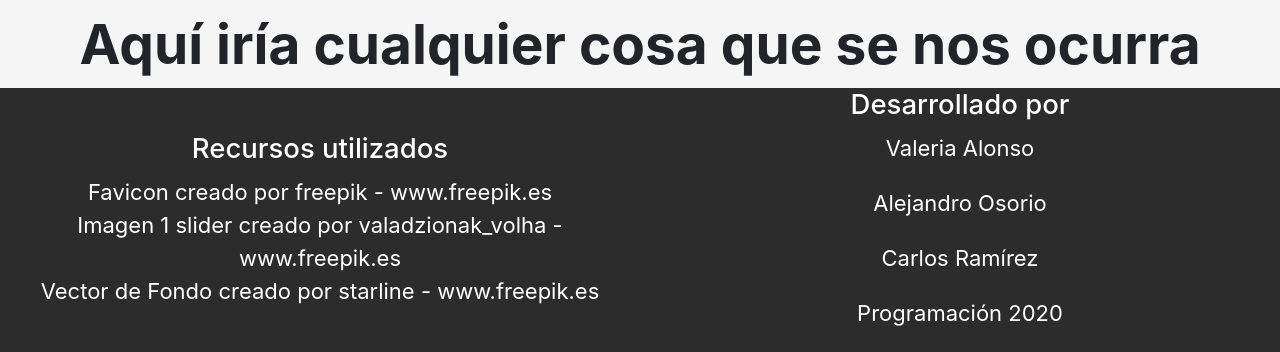
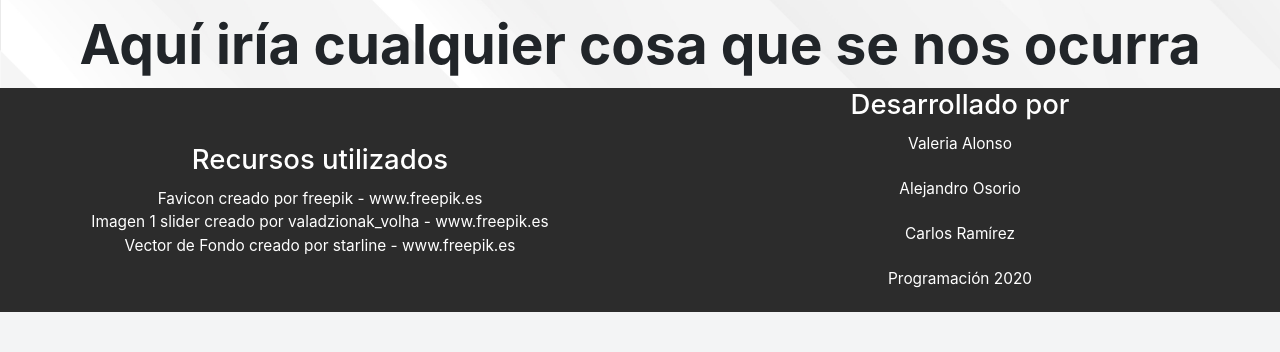
Before and after one commit to w1sec0d/amazonia, a PHP site: page / in a window 1280 px wide. Shown: the part 1163-1515 px from the top of the page. After the commit the page ends 1475 px from the top, so only its background shows below. Run offline with PHP 8.4, Linux system fonts and the light colour scheme; some libraries are stand-ins or nearby versions.

Commit message:
version 0.9

```diff
--- a/assets/css/style.css
+++ b/assets/css/style.css
@@ -28,6 +28,7 @@ html {
 body {
     background: url("../img/sliderBackground.jpg");
     background-size: cover;
+    overflow-x: hidden;
 }
 
 #carousel {
@@ -53,6 +54,7 @@ body {
 }
 
 footer {
+    font-size: 0.7rem;
     background-color: rgb(44, 44, 44);
     color: white;
 }
@@ -64,6 +66,10 @@ footer a {
 footer a:hover {
     color: lightgreen;
     text-decoration: none;
+}
+
+#texto-slide2 {
+    font-size: 1.6rem;
 }
 
 
--- a/index.php
+++ b/index.php
@@ -19,8 +19,8 @@
 </head>
 
 <body>
-    <div class="container-fluid margin-0 padding-0">
-        <div class="row w-100 justify-content-center align-items-center margin-0 padding-0">
+    <div class="container-fluid">
+        <div class="row justify-content-center align-items-center">
             <nav class="navbar navbar-expand-lg navbar-light bg-light w-100">
                 <a class="navbar-brand" href="#">
                     <img src="./assets/img/logo.png" width="30" height="30" class="d-inline-block align-top" id="navbar-logo">
@@ -46,7 +46,7 @@
                     </ul>
                 </div>
             </nav>
-            <div class="row w-100 h-100 justify-content-center align-items-center">
+            <div class="row justify-content-center align-items-center">
                 <div id="carousel" class="carousel slide" data-ride="carousel">
                     <ol class="carousel-indicators">
                         <li data-target="#carousel" data-slide-to="0" class="active"></li>
@@ -64,7 +64,7 @@
                         <div class="carousel-item">
                             <img class="d-block w-100" src="./assets/img/slider2.png" alt="Second slide">
                             <div class="carousel-caption center" style="background: none; width:80%;height:140px">
-                                <h3 class="texto-blanco">Prueba nuestro juego de la amazonía</h3>
+                                <h3 class="texto-blanco" id="texto-slide2">Prueba nuestro juego de la amazonía</h3>
                                 <button class="btn btn-primary" style="font-weight: bold;">Jugar</button>
                             </div>
                         </div>
@@ -86,38 +86,34 @@
                 </div>
             </div>
         </div>
-        <div class="row w-100 justify-content-center align-items-center margin-0 padding-0" style="background: whitesmoke">
-            <div class="row w-100">
+        <div class="row">
             <div class="col text-center">
                 <h1 style="font-weight:bold; margin-top:10px;">Esto sería un título llamativo</h1>
             </div>
         </div>
-            <div class="row w-100">
-                <div class="col text-center margin-0 padding-0">
+        <div class="row">
+            <div class="col text-center">
                 <h2>Subtitulo 1</h2>
                 <img src="./assets/img/animal1.png" alt="">
                 <p>Esta es una expicación del subtítulo 1 esto ya es relleno esto ya es relleno esto ya es relleno</p>
             </div>
-                <div class="col text-center margin-0 padding-0">
+            <div class="col text-center">
                 <h2>Otro subtítulo</h2>
                 <img src="./assets/img/deforestacion.png" alt="">
                 <p>Esta es una expicación del subtítulo 2 esto ya es relleno esto ya es relleno esto ya es relleno</p>
             </div>
-                <div class="col text-center margin-0 padding-0">
+            <div class="col text-center">
                 <h2>Y este otro</h2>
                 <img src="./assets/img/animal2.png" alt="">
                 <p>Esta es una expicación del subtítulo 3 esto ya es relleno esto ya es relleno esto ya es relleno</p>
             </div>
         </div>
-            <div class="row w-100">
-                <div class="col text-center margin-0 padding-0">
+        <div class="row">
+            <div class="col text-center">
                 <h1 style="font-weight:bold; margin-top:10px;">Aquí iría cualquier cosa que se nos ocurra</h1>
             </div>
         </div>
-        </div>
-    </div>
-    <footer>
-        <div class="row w-100 justify-content-center align-items-center margin-0">
+        <footer class="row align-items-center justidy-content-center">
             <div class="col text-center">
                 <h5>Recursos utilizados</h5>
                 <a href='https://www.freepik.es/vectores/diseno'>Favicon creado por freepik - www.freepik.es</a><br>
@@ -133,8 +129,8 @@
                 <p>Carlos Ramírez</p>
                 <p>Programación 2020</p>
             </div>
+        </footer>
     </div>
-    </footer>
 </body>
 
 </html>
```
Lines whose indentation alone changed are shown as unchanged.
